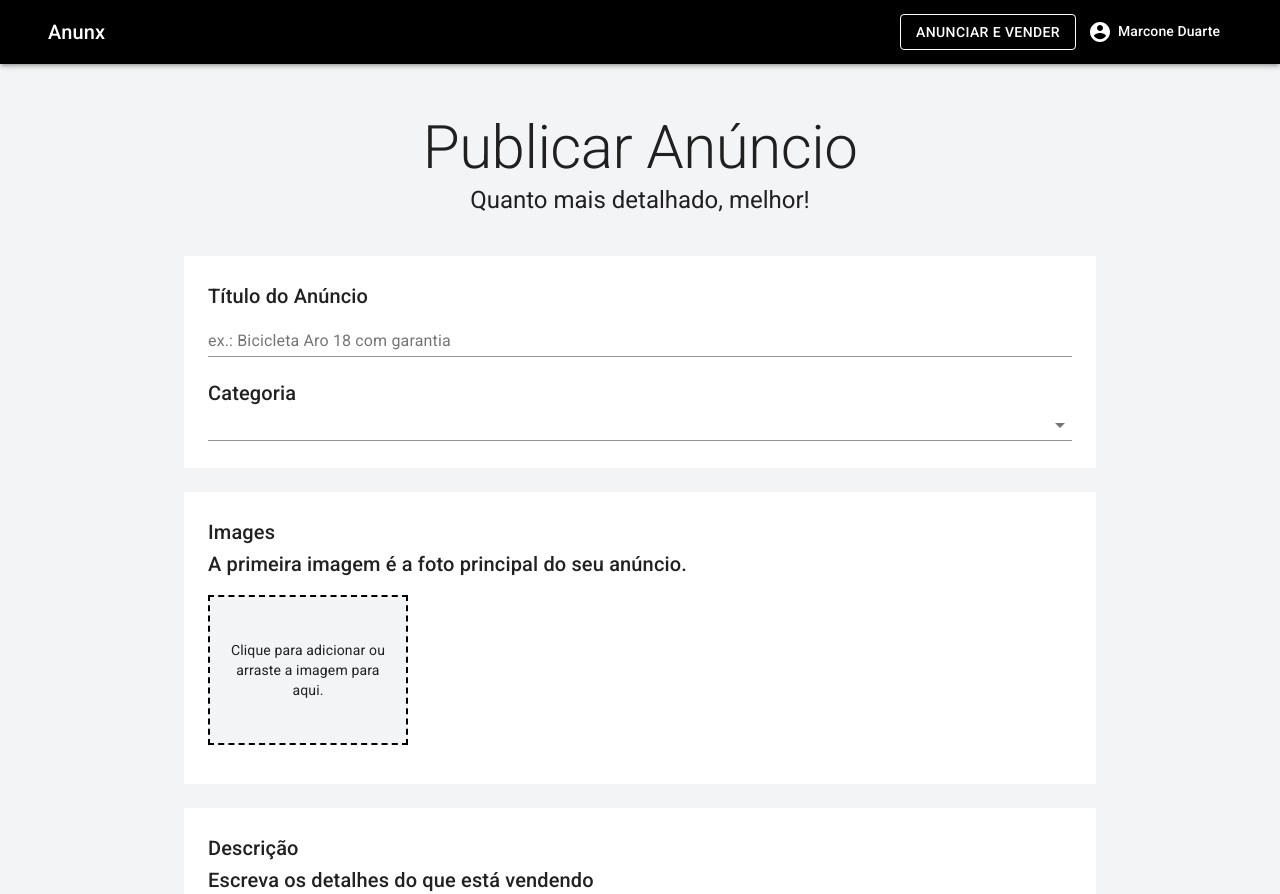
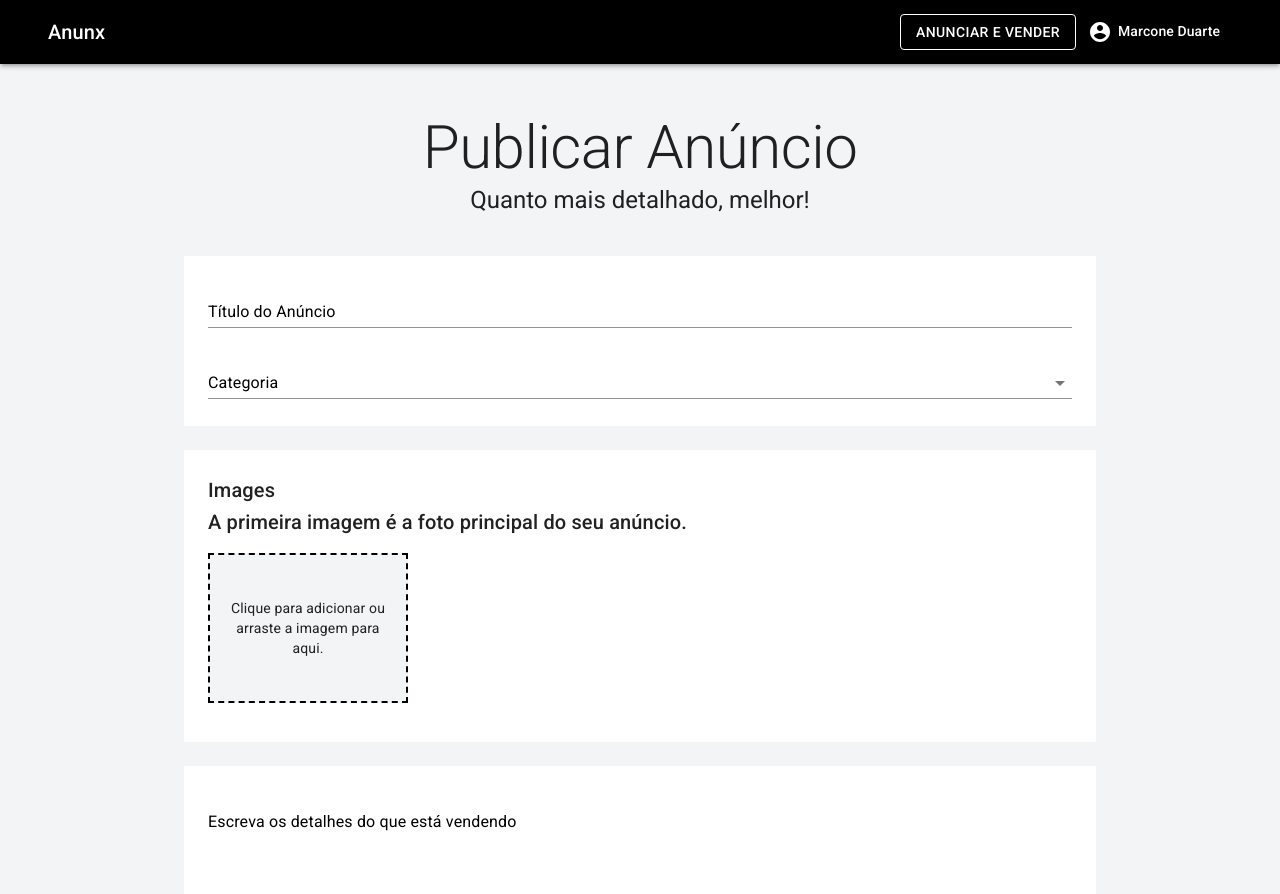
Before and after one commit to Marconeduarte/project-announcement, a Next.js app: page /user/publish in a window 1280 px wide. Shown: the top 894 px of the page. Built offline with nearby package versions, Linux system fonts and the light colour scheme.

Commit message:
validacao do campo descricao + refactor para formControl

```diff
--- a/pages/user/publish.js
+++ b/pages/user/publish.js
@@ -7,6 +7,7 @@
     Typography,
     Box,
     TextField,
+    Input,
     Select,
     Button,
     IconButton,
@@ -38,6 +39,10 @@
         display: 'flex',
         flexWrap: 'wrap',
         marginTop: 15,
+    },
+    inputLabel: {
+        fontWeight: 400,
+        color: theme.palette.primary.main,
     },
     dropzone: {
         display: 'flex',
@@ -88,7 +93,10 @@
         .min(6, 'Escreva um título maior')
         .max(100, 'Título muito grande')
         .required('Campo obrigatório'),
-    category: yup.string().required('Campo obrigatório')
+    category: yup.string().required('Campo obrigatório'),
+    description: yup.string()
+        .min(50, 'Escreva uma descrição com pelo menos 50 caracteres')
+        .required('Campo obrigatório'),
 })
 
 const Publish = () => {
@@ -123,6 +131,7 @@
                 initialValues={{
                     title: '',
                     category: '',
+                    description: '',
                 }}
                 validationSchema={validationSchema}
                 onSubmit={(values) => {
@@ -151,24 +160,23 @@
 
                                 <Container maxWidth="md" className={classes.boxContainer}>
                                     <Box className={classes.box}>
-                                        <Typography component="h6" variant="h6" color="textPrimary">
-                                            Título do Anúncio
-                                        </Typography>
-                                        <TextField
+
+                                        <FormControl error={errors.title} fullWidth>
+                                            <InputLabel className={classes.inputLabel}>Título do Anúncio</InputLabel>
+                                            <Input
                                                 name="title"
                                                 value={values.title}
                                                 onChange={handleChange}
                                                 label="ex.: Bicicleta Aro 18 com garantia"
-                                            size="small"
-                                            fullWidth
-                                            error={errors.title}
-                                            helperText={errors.title}
                                             />
+                                            <FormHelperText>
+                                                { errors.category}
+                                            </FormHelperText>
+                                        </FormControl>
                                         <br /><br />
-                                        <Typography component="h6" variant="h6" color="textPrimary">
-                                            Categoria
-                                        </Typography>
+
                                         <FormControl error={errors.category} fullWidth>
+                                            <InputLabel className={classes.inputLabel}>Categoria</InputLabel>
                                             <Select
                                                 name="category"
                                                 value={values.category}
@@ -244,18 +252,18 @@
 
                                 <Container maxWidth="md" className={classes.boxContainer}>
                                     <Box className={classes.box}>
-                                        <Typography component="h6" variant="h6" color="textPrimary">
-                                            Descrição
-                                        </Typography>
-                                        <Typography component="h6" variant="h6" color="textPrimary">
-                                            Escreva os detalhes do que está vendendo
-                                        </Typography>
-                                        <TextField
+                                        <FormControl error={errors.description} fullWidth>
+                                            <InputLabel className={classes.inputLabel}>Escreva os detalhes do que está vendendo</InputLabel>
+                                            <Input
+                                                name="description"
                                                 multiline
                                                 rows={6}
                                                 variant="outlined"
-                                            fullWidth
                                             />
+                                            <FormHelperText>
+                                                { errors.description}
+                                            </FormHelperText>
+                                        </FormControl>
                                     </Box>
                                 </Container>
 
```
Lines whose indentation alone changed are shown as unchanged.
